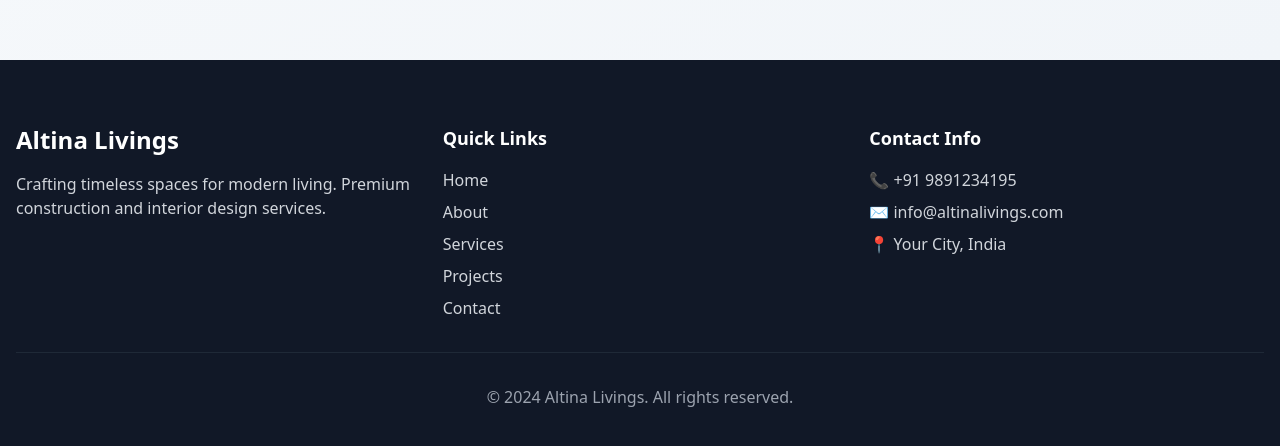
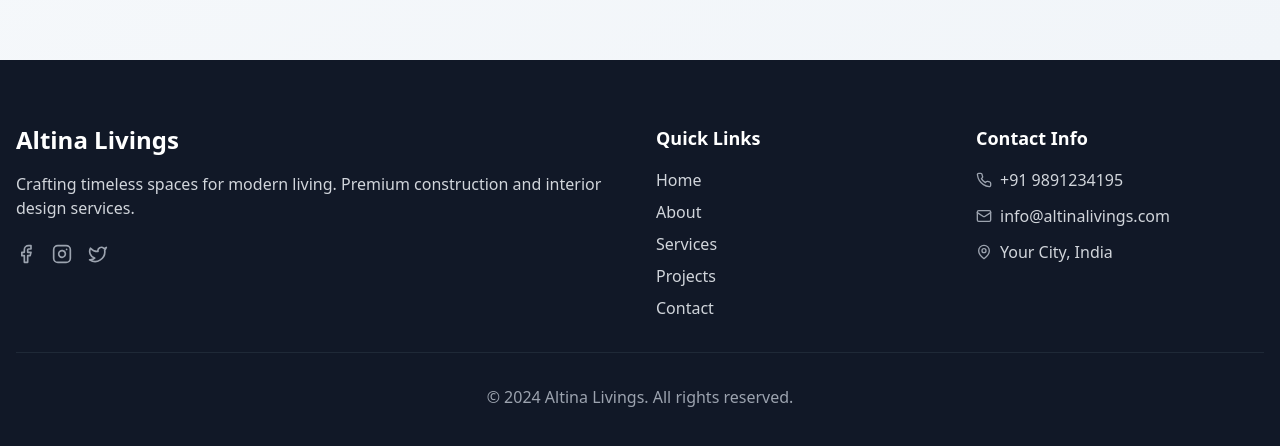
Before and after one commit to altinalivings/altina-livings, a Next.js app: page / in a window 1280 px wide. Shown: the part 740-1186 px from the top of the page. Built offline with nearby package versions, Linux system fonts and the light colour scheme.

Commit message:
Update Footer.js

```diff
--- a/src/components/Footer.js
+++ b/src/components/Footer.js
@@ -1,17 +1,28 @@
+import { Phone, Mail, MapPin, Facebook, Instagram, Twitter } from 'lucide-react'
+
 export default function Footer() {
   return (
     <footer className="bg-gray-900 text-white py-16">
       <div className="container mx-auto px-4">
-        <div className="grid grid-cols-1 md:grid-cols-3 gap-8">
-          {/* Company Info */}
-          <div>
+        <div className="grid grid-cols-1 md:grid-cols-4 gap-8">
+          <div className="col-span-2">
             <h3 className="text-2xl font-bold mb-4">Altina Livings</h3>
-            <p className="text-gray-300 mb-4">
+            <p className="text-gray-300 mb-6">
               Crafting timeless spaces for modern living. Premium construction and interior design services.
             </p>
+            <div className="flex space-x-4">
+              <a href="#" className="text-gray-400 hover:text-white transition-colors">
+                <Facebook size={20} />
+              </a>
+              <a href="#" className="text-gray-400 hover:text-white transition-colors">
+                <Instagram size={20} />
+              </a>
+              <a href="#" className="text-gray-400 hover:text-white transition-colors">
+                <Twitter size={20} />
+              </a>
+            </div>
           </div>
 
-          {/* Quick Links */}
           <div>
             <h4 className="text-lg font-semibold mb-4">Quick Links</h4>
             <div className="flex flex-col space-y-2">
@@ -23,13 +34,21 @@ export default function Footer() {
             </div>
           </div>
 
-          {/* Contact Info */}
           <div>
             <h4 className="text-lg font-semibold mb-4">Contact Info</h4>
-            <div className="space-y-2">
-              <p className="text-gray-300">📞 +91 9891234195</p>
-              <p className="text-gray-300">✉️ info@altinalivings.com</p>
-              <p className="text-gray-300">📍 Your City, India</p>
+            <div className="space-y-3">
+              <div className="flex items-center space-x-2">
+                <Phone size={16} className="text-gray-400" />
+                <span className="text-gray-300">+91 9891234195</span>
+              </div>
+              <div className="flex items-center space-x-2">
+                <Mail size={16} className="text-gray-400" />
+                <span className="text-gray-300">info@altinalivings.com</span>
+              </div>
+              <div className="flex items-center space-x-2">
+                <MapPin size={16} className="text-gray-400" />
+                <span className="text-gray-300">Your City, India</span>
+              </div>
             </div>
           </div>
         </div>
```
